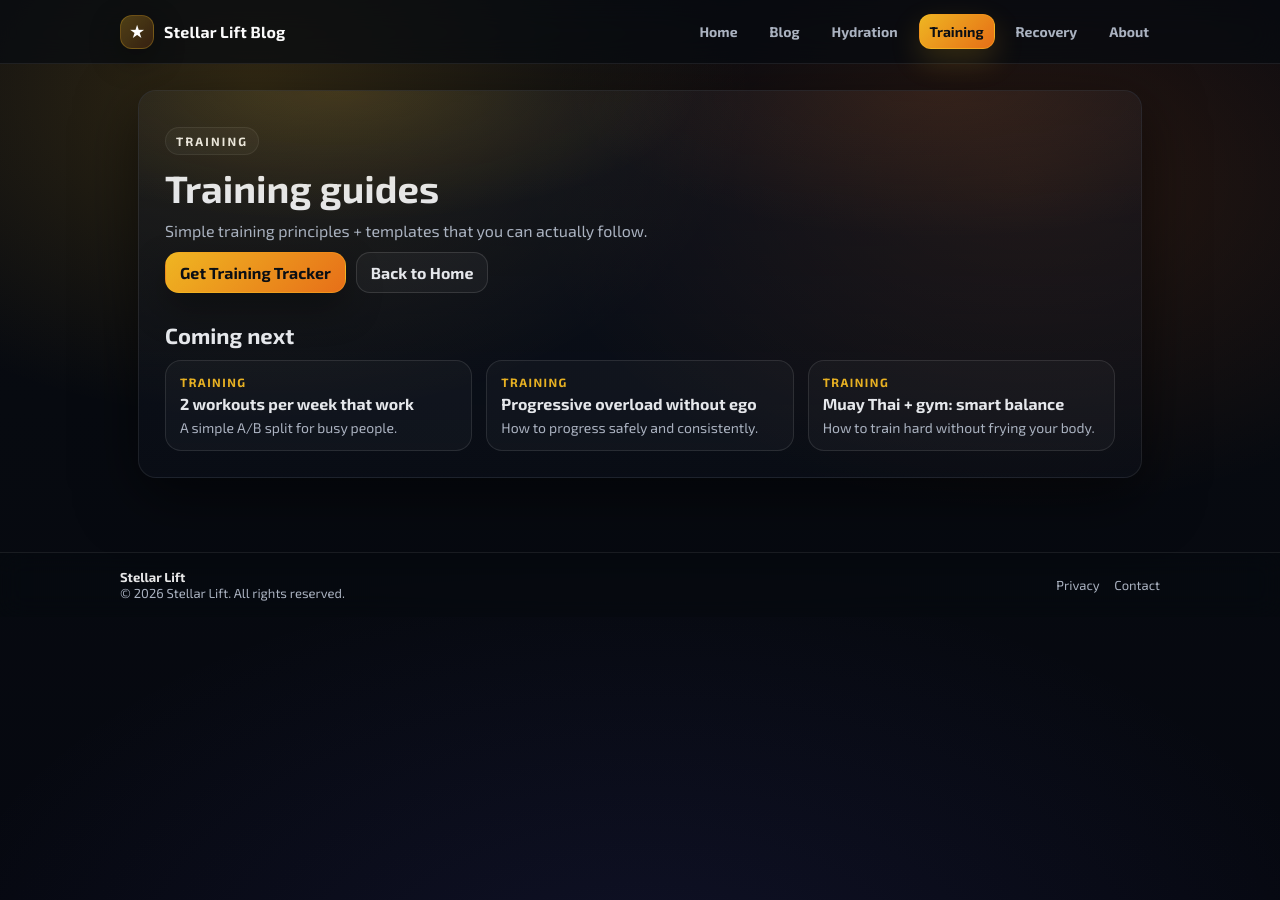
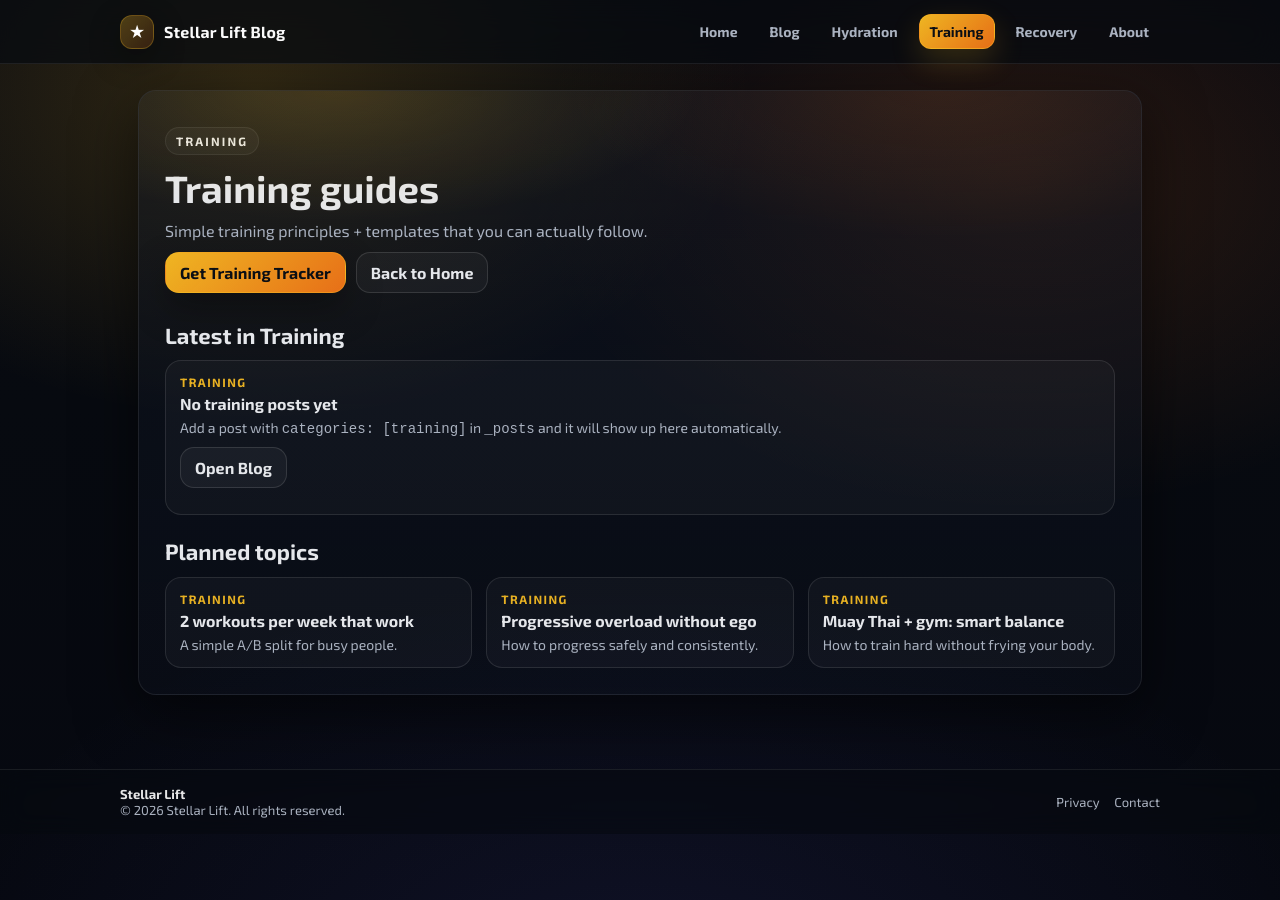
Before and after one commit to AntczakEI/stellarlift-blog, a Jekyll site: the page built from training.html, in a window 1280 px wide. Built offline with Jekyll 4.4.1, drawn with Linux system fonts in a browser that asks for light colours.

Commit message:
Update training.html

```diff
--- a/training.html
+++ b/training.html
@@ -9,6 +9,7 @@
   <p class="eyebrow">Training</p>
   <h1>Training guides</h1>
   <p class="subhead">Simple training principles + templates that you can actually follow.</p>
+
   <div class="hero-cta">
     <a class="btn" href="https://play.google.com/store/apps/details?id=com.stellarlift.trainingtracker" target="_blank" rel="noopener">Get Training Tracker</a>
     <a class="btn btn-ghost" href="{{ "/" | relative_url }}">Back to Home</a>
@@ -16,18 +17,60 @@
 </section>
 
 <section class="section">
-  <h2>Coming next</h2>
+  <h2>Latest in Training</h2>
+
+  {% assign training_posts = site.categories.training %}
+  {% if training_posts and training_posts.size > 0 %}
+    <div class="grid">
+      {% for post in training_posts %}
+        <article class="card">
+          <div class="card-meta">Training</div>
+
+          <h3 class="card-title">
+            <a href="{{ post.url | relative_url }}" style="text-decoration:none;">
+              {{ post.title }}
+            </a>
+          </h3>
+
+          {% if post.description %}
+            <p class="card-desc">{{ post.description }}</p>
+          {% else %}
+            <p class="card-desc">{{ post.excerpt | strip_html | truncate: 140 }}</p>
+          {% endif %}
+
+          <p style="margin-top:10px;color:rgba(255,255,255,.55);font-size:13px;">
+            {{ post.date | date: "%Y-%m-%d" }}
+          </p>
+        </article>
+      {% endfor %}
+    </div>
+  {% else %}
+    <div class="card">
+      <div class="card-meta">Training</div>
+      <h3 class="card-title">No training posts yet</h3>
+      <p class="card-desc">Add a post with <code>categories: [training]</code> in <code>_posts</code> and it will show up here automatically.</p>
+      <p style="margin-top:10px;">
+        <a class="btn btn-ghost" href="{{ "/blog/" | relative_url }}">Open Blog</a>
+      </p>
+    </div>
+  {% endif %}
+</section>
+
+<section class="section">
+  <h2>Planned topics</h2>
   <div class="grid">
     <article class="card">
       <div class="card-meta">Training</div>
       <h3 class="card-title">2 workouts per week that work</h3>
       <p class="card-desc">A simple A/B split for busy people.</p>
     </article>
+
     <article class="card">
       <div class="card-meta">Training</div>
       <h3 class="card-title">Progressive overload without ego</h3>
       <p class="card-desc">How to progress safely and consistently.</p>
     </article>
+
     <article class="card">
       <div class="card-meta">Training</div>
       <h3 class="card-title">Muay Thai + gym: smart balance</h3>
```
